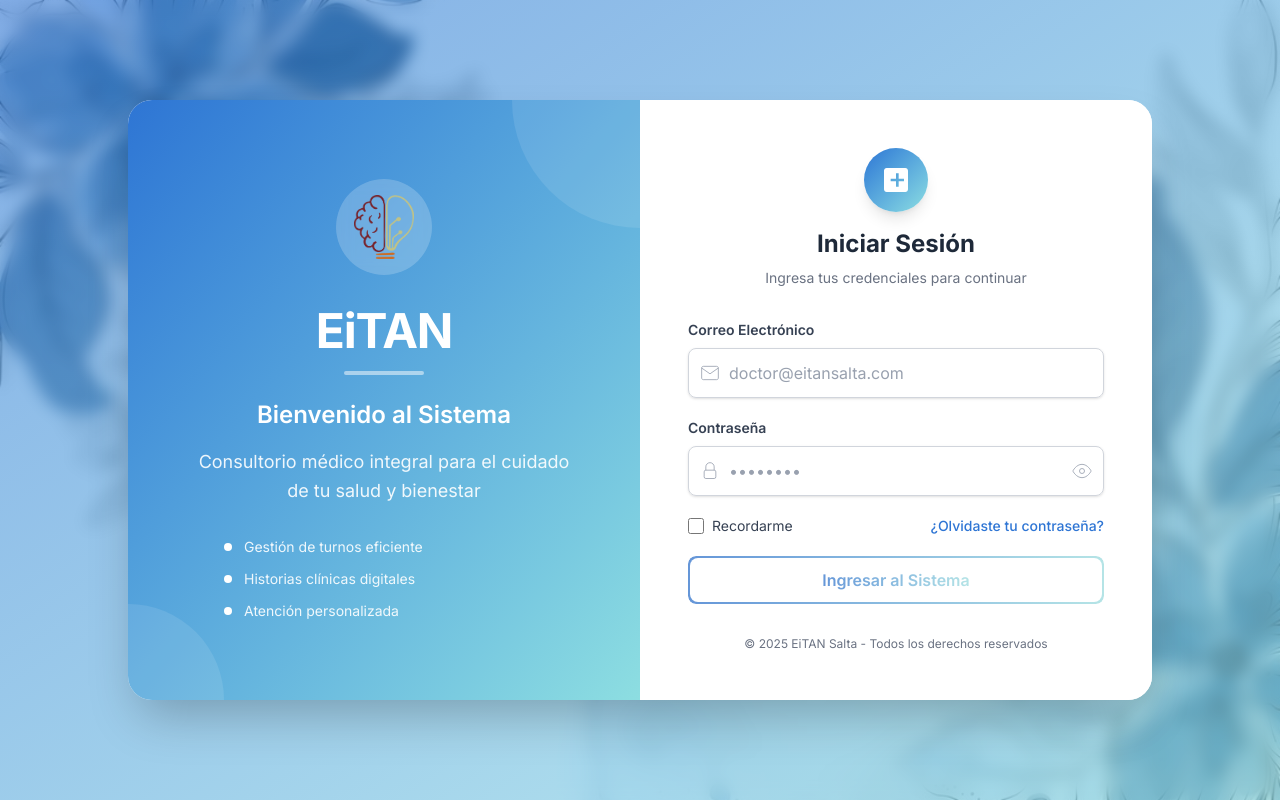
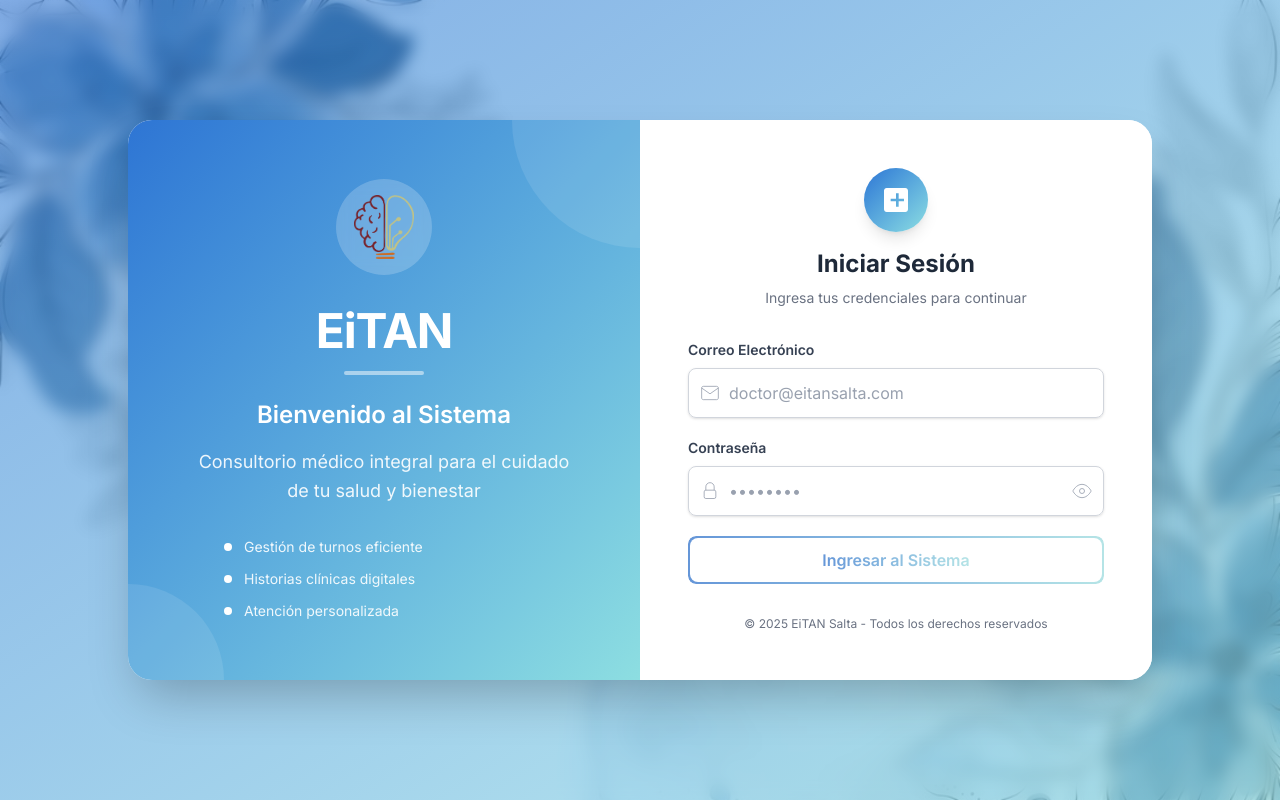
Before and after one commit to atrejo79/eitan, a Next.js app: page /login in a window 1280 px wide. Built offline with nearby package versions, Linux system fonts and the light colour scheme.

Commit message:
sprint 1 v1.0

```diff
--- a/app/(public)/login/page.tsx
+++ b/app/(public)/login/page.tsx
@@ -233,22 +233,6 @@
                 )}
               </div>
 
-              <div className="flex items-center justify-between">
-                <div className="flex items-center">
-                  <input
-                    id="remember"
-                    type="checkbox"
-                    className="h-4 w-4 text-[#6596d8] focus:ring-[#6596d8] border-gray-300 rounded"
-                  />
-                  <label htmlFor="remember" className="ml-2 block text-sm text-gray-700">
-                    Recordarme
-                  </label>
-                </div>
-                <a href="#" className="text-sm text-[#2e75d4] hover:text-[#8ddee1] font-medium transition-colors">
-                  ¿Olvidaste tu contraseña?
-                </a>
-              </div>
-
               {error && (
                 <div className="bg-red-50 border-l-4 border-red-500 text-red-700 px-4 py-3 rounded flex items-start">
                   <AlertCircle className="h-5 w-5 mr-2 flex-shrink-0 mt-0.5" />
```
Also changed, not shown: app/api/obras_sociales/route.ts (renamed from app/api/obras_sociales/route.tsx).
